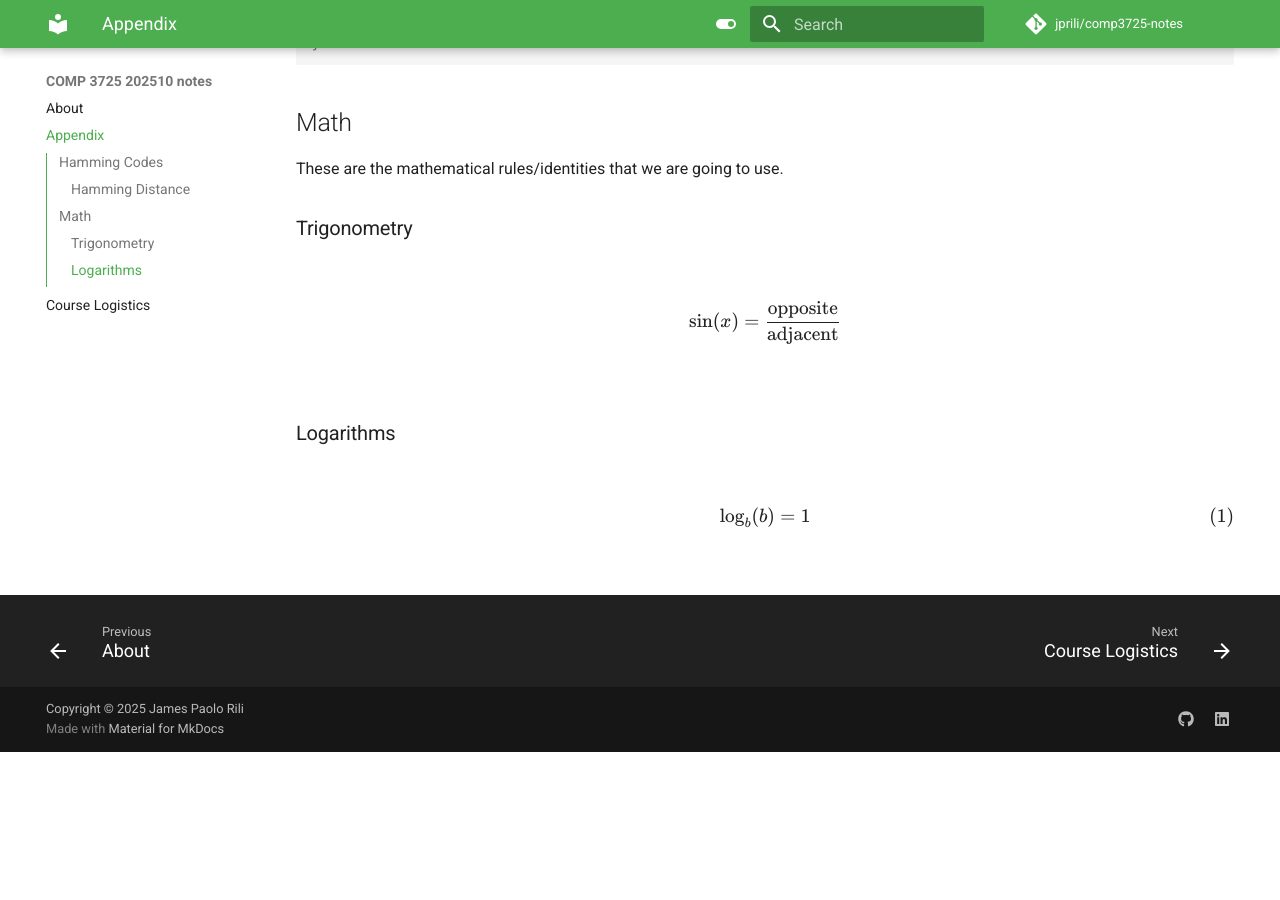
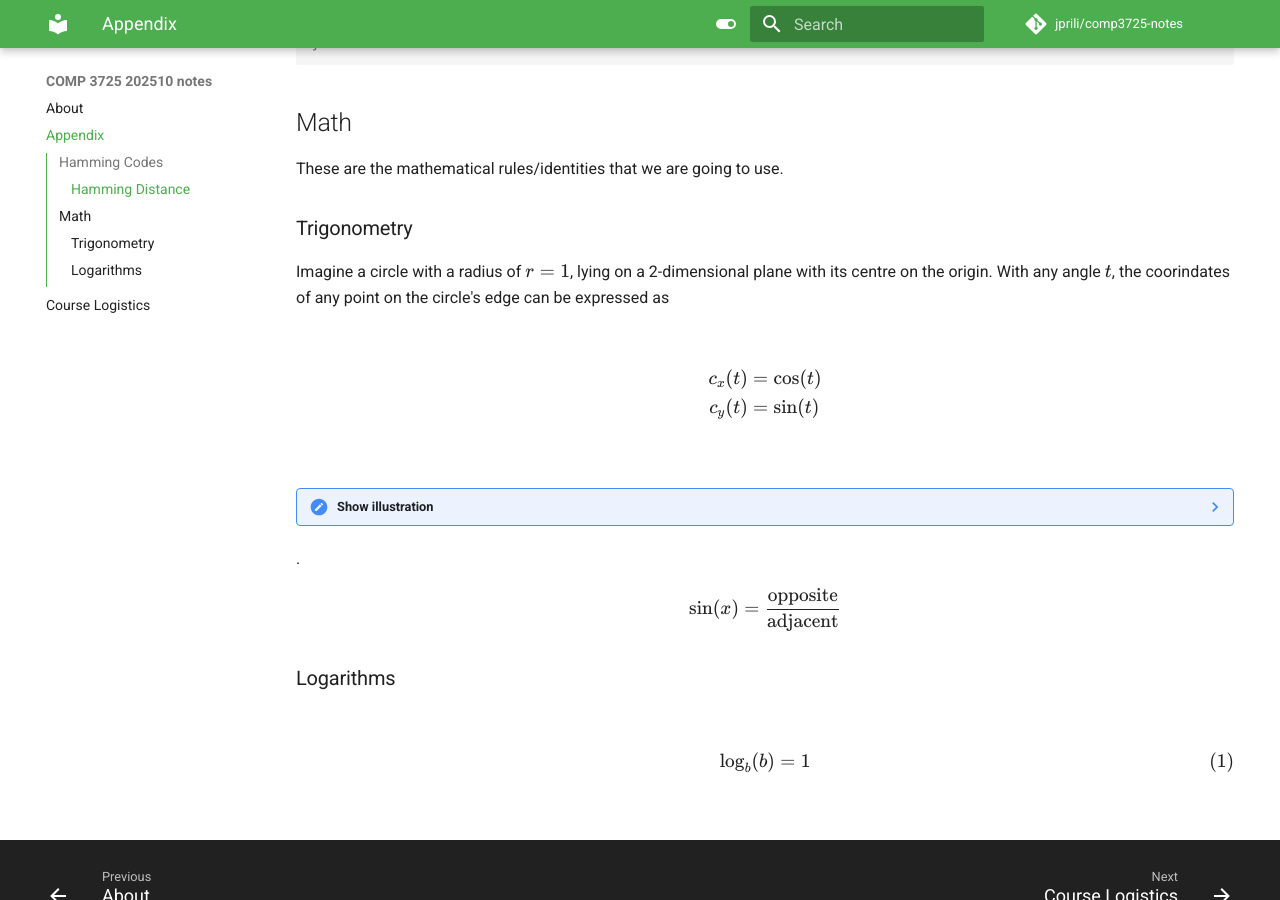
Before and after one commit to jprili/comp3725-notes, an MkDocs documentation site: the page built from docs/appendix.md, in a window 1280 px wide and 900 px high, scrolled down 1019 px. Built offline with MkDocs 1.6.1 and Material for MkDocs 9.7.7, drawn with Linux system fonts in a browser that asks for light colours; comment, search, counter and statistics services are not loaded; before the commit the page ends 1771 px from its top, so only the background shows below that.

Commit message:
improve illustration

```diff
--- a/docs/appendix.md
+++ b/docs/appendix.md
@@ -54,6 +54,23 @@
 
 ### Trigonometry
 
+Imagine a circle with a radius of $r = 1$,
+lying on a 2-dimensional plane with its centre on the origin.
+With any angle $t$, the coorindates of any point on the circle's edge can be expressed as
+
+$$
+\begin{align*}
+    c_x(t) &= \cos(t) \\
+    c_y(t) &= \sin(t)
+\end{align*}
+$$
+
+??? note "Show illustration"
+    <figure markdown="1" style="width:25%; height:25%;">
+    ![Unit Circle](res/unit-circle.svg)
+    </figure>
+
+.
 $$
     \sin(x) = \frac{\text{opposite}}{\text{adjacent}}
 $$
```
Also changed, not shown: docs/res/unit-circle.svg (added).
